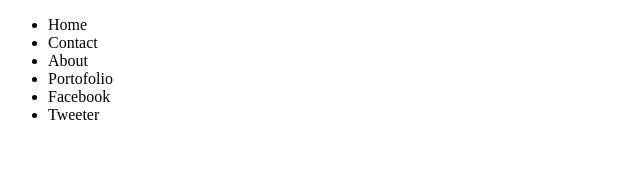
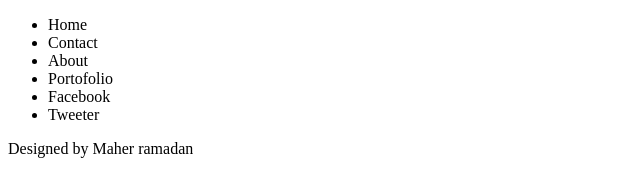
Before and after one commit to RoyalMasterDevs/ARBOL_DE_PROYECTO, a plain HTML site: page index.html in a window 1280 px wide. Shown: the whole page, without its empty margins (0-640 px from the left). Drawn offline with Linux system fonts and the light colour scheme.

Commit message:
modificarel index.html

```diff
--- a/index.html
+++ b/index.html
@@ -16,5 +16,9 @@
         <li>Tweeter</li>
       </ul>
     </main>
+
+    <footer>
+      Designed by Maher ramadan
+    </footer>
   </body>
 </html>
```
